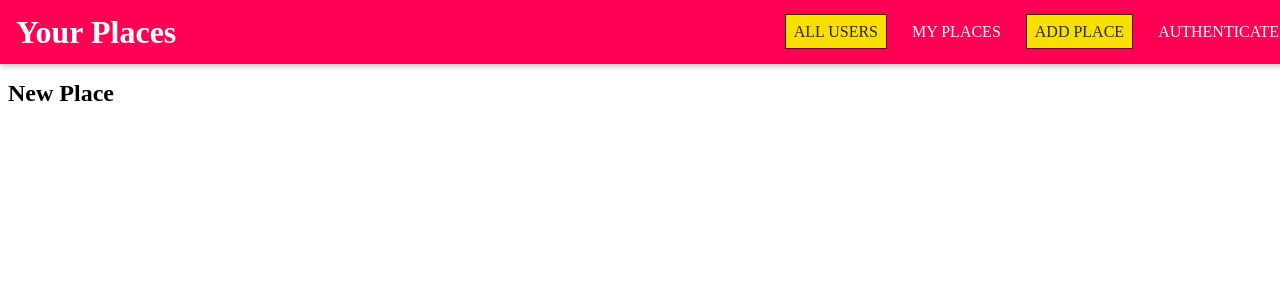
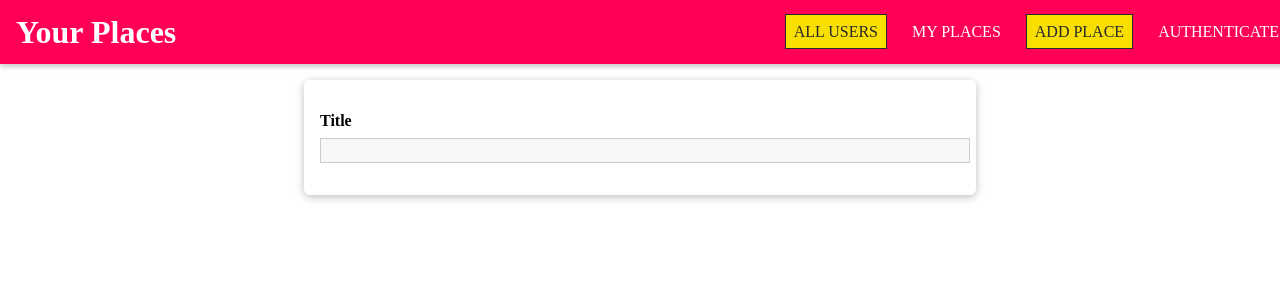
Before and after one commit to nehavenkat1/MERN-Project, a React (Create React App) app in the folder project1/: page /places/new in a window 1280 px wide. Shown: the top 300 px of the page. Built offline with nearby package versions, Linux system fonts and the light colour scheme.

Commit message:
added new files

```diff
--- /dev/null
+++ b/project1/src/places/pages/NewPlace.css
@@ -0,0 +1,10 @@
+.place-form {
+    list-style: none;
+    margin: 0 auto;
+    padding: 1rem;
+    width: 90%;
+    max-width: 40rem;
+    box-shadow: 0 2px 8px rgba(0, 0, 0, 0.26);
+    border-radius: 6px;
+    background: white;
+}
--- a/project1/src/places/pages/NewPlace.js
+++ b/project1/src/places/pages/NewPlace.js
@@ -1,7 +1,14 @@
 import React from 'react'
 
+import Input from '../../shared/components/FormElements/Input'
+import './NewPlace.css'
+
 const NewPlace = () => {
-    return <h2>New Place</h2>
+    return (
+        <form className="place-form">
+            <Input element="input" type="text" label="Title" />
+        </form>
+    )
 }
 
 export default NewPlace
--- /dev/null
+++ b/project1/src/shared/components/FormElements/Input.css
@@ -0,0 +1,41 @@
+.form-control {
+    margin: 1rem 0;
+  }
+
+  .form-control label,
+  .form-control input,
+  .form-control textarea {
+    display: block;
+  }
+
+  .form-control label {
+    font-weight: bold;
+    margin-bottom: 0.5rem;
+  }
+
+  .form-control input,
+  .form-control textarea {
+    width: 100%;
+    font: inherit;
+    border: 1px solid #ccc;
+    background: #f8f8f8;
+    padding: 0.15rem 0.25rem;
+  }
+
+  .form-control input:focus,
+  .form-control textarea:focus {
+    outline: none;
+    background: #ebebeb;
+    border-color: #510077;
+  }
+
+  .form-control--invalid label,
+  .form-control--invalid p {
+    color: red;
+  }
+
+  .form-control--invalid input,
+  .form-control--invalid textarea {
+    border-color: red;
+    background: #ffd1d1;
+  }
--- /dev/null
+++ b/project1/src/shared/components/FormElements/Input.js
@@ -0,0 +1,19 @@
+import React from "react";
+
+import './Input.css'
+
+const Input = props => {
+    const element =
+        props.element === 'input' ? (
+            <input id={props.id} type={props.type} placeholder={props.placeholder}/>
+        ) : (
+            <textarea id={props.id} rows={props.rows || 3}/>
+        )
+
+    return <div className={`form-control`}>
+        <label htmlFor={props.id}>{props.label}</label>
+        {element}
+    </div>
+}
+
+export default Input
```
